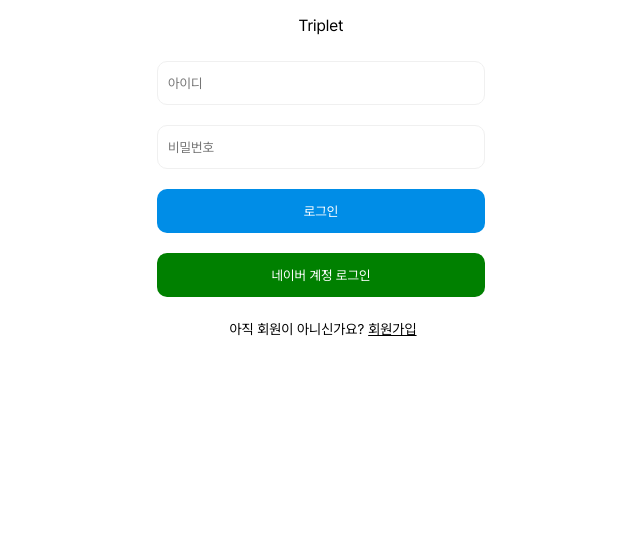
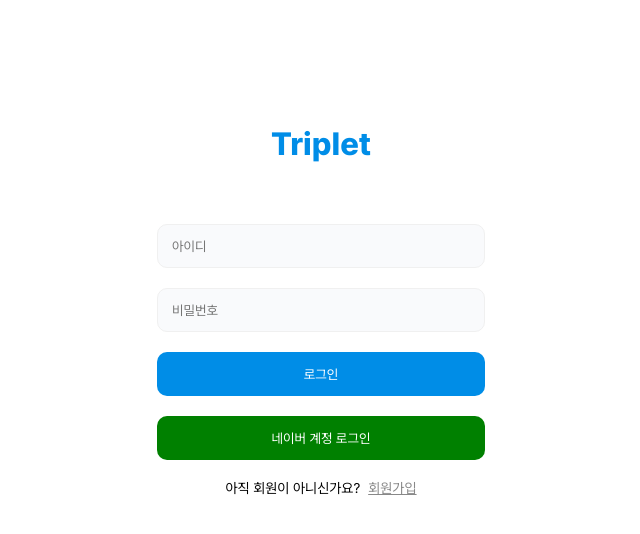
Before and after one commit to lshyunee/Triplet, a React (Create React App) app in the folder triplet/: page /login in a window 1280 px wide. Shown: the top 534 px of the page, without its empty margins (319-959 px from the left). Built offline with nearby package versions, Linux system fonts and the light colour scheme; no server answers; a web font is replaced by a local one.

Commit message:
Fix : 로그인 CSS 수정

```diff
--- a/triplet/src/pages/user/login/LoginPage.tsx
+++ b/triplet/src/pages/user/login/LoginPage.tsx
@@ -6,6 +6,18 @@
 
 import useAxios from '../../../hooks/useAxios';
 import useInput from '../../../hooks/useInput';
+
+const TitleP = styled.p`
+    font-size : 32px;
+    font-weight : 800;
+    color : #008DE7;
+    margin : 0px;
+`
+
+const TitleDiv = styled.div`
+    margin-top : 125px;
+    margin-bottom : 61px;
+`
 
 const BigDiv = styled.div`
     display:flex;
@@ -18,7 +30,7 @@
     display : flex;
     justify-content : center;
     align-items : center;
-    color: black; /* 링크 텍스트 색상 */
+    color: #888888; /* 링크 텍스트 색상 */
     &:hover {
         color: darkblue;
     }
@@ -29,10 +41,11 @@
     width:328px;
     height:44px;
     border-radius : 10px;
+    background-color : #F9FAFC;
     border : 1px solid #F0F0F0;
     box-sizing: border-box;
-    margin : 10px;
-    padding : 10px;
+    margin-bottom : 20px;
+    padding : 14px;
 `;
 
 const LoginBtn = styled.button`
@@ -43,8 +56,8 @@
     border-radius : 10px;
     border : none;
     box-sizing: border-box;
-    margin : 10px;
-    padding : 10px;
+    margin-bottom : 20px;
+    padding : 14px;
 `;
 
 const NaverLoginBtn = styled.button`
@@ -55,8 +68,8 @@
     border-radius : 10px;
     border : none;
     box-sizing: border-box;
-    margin : 10px;
-    padding : 10px;
+    margin-bottom : 20px;
+    padding : 14px;
 `;
 
 const SignupDiv = styled.div`
@@ -65,9 +78,8 @@
 `;
 
 const SignupP = styled.p`
-    margin-left: 4px;
-    margin-right: 4px;
     font-size : 14px;
+    margin : 0px 4px;
 `;
 
 const LoginPage = () => {
@@ -96,9 +108,9 @@
         , status: loginStatus, refetch: loginRefetch }
         = useAxios('/login', 'POST', formData);
 
-        const { data: naverData, error: naverError, loading: naverLoading,
-            status: naverStatus, refetch: naverRefetch }
-            = useAxios('/oauth2/authorization/naver', 'POST');
+    const { data: naverData, error: naverError, loading: naverLoading,
+        status: naverStatus, refetch: naverRefetch }
+        = useAxios('/oauth2/authorization/naver', 'POST');
 
 
     // 로그인 버튼 핸들러
@@ -124,9 +136,9 @@
     return (
         <>
         <BigDiv>
-            <div>
-                <p>Triplet</p>
-            </div>
+            <TitleDiv>
+                <TitleP>Triplet</TitleP>
+            </TitleDiv>
             <LoginInput type="text" placeholder='아이디' {...id} />
             <LoginInput type="password" placeholder='비밀번호' {...pw} />
             <LoginBtn onClick={handleLogin}>로그인</LoginBtn>
@@ -134,7 +146,7 @@
             <SignupDiv>
                 <SignupP>아직 회원이 아니신가요?</SignupP>
                 <StyledLink to="/signup">
-                    회원가입
+                    <SignupP>회원가입</SignupP>
                 </StyledLink>
             </SignupDiv>
         </BigDiv>
```
